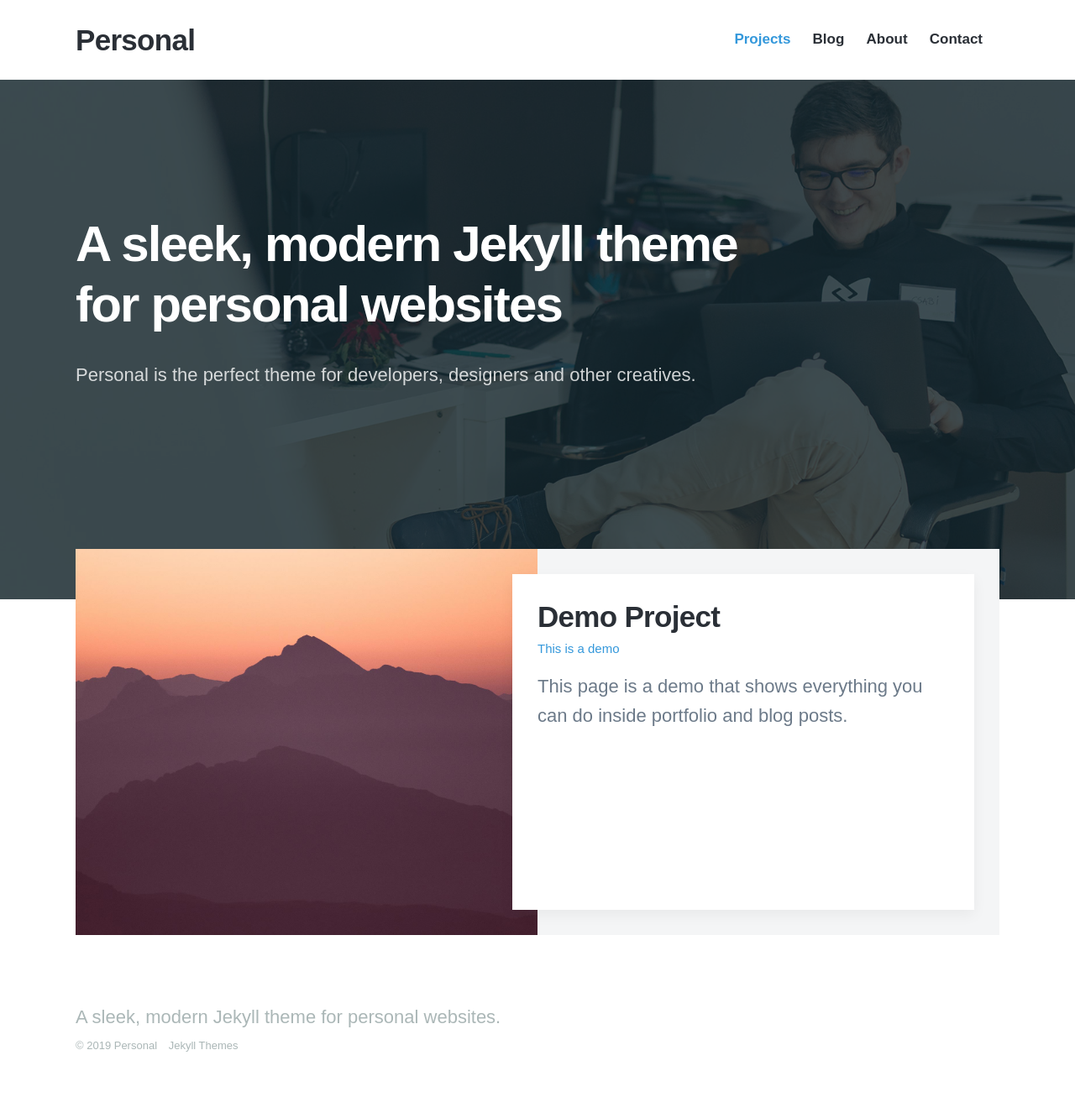
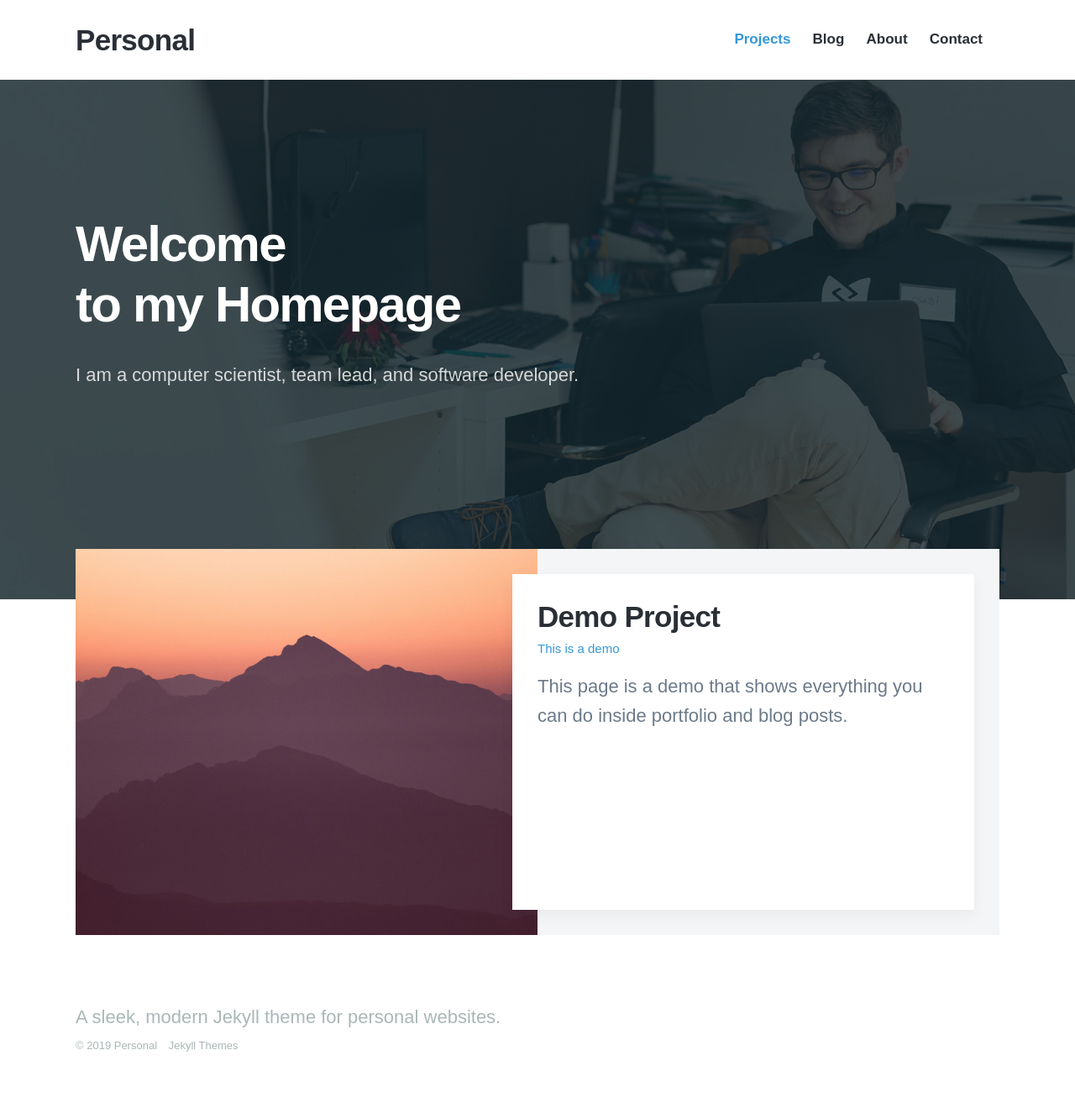
Before and after one commit to AlexPaar/alexpaar.github.io, a Jekyll site: the page built from index.html, in a window 1280 px wide. Shown: the whole page at 84% size. Built offline with Jekyll 4.4.1, drawn with Linux system fonts in a browser that asks for light colours; nearby versions of some CDN libraries; some web fonts are replaced.

Commit message:
Create welcome message

```diff
--- a/index.html
+++ b/index.html
@@ -13,9 +13,9 @@ featured_image: /images/demo/home.jpg
 
 	<div class="wrap">
 
-		<h1>A sleek, modern Jekyll theme
-		for personal websites</h1>
-		<p>Personal is the perfect theme for developers, designers and other creatives.</p>
+		<h1>Welcome
+		to my Homepage</h1>
+		<p>I am a computer scientist, team lead, and software developer.</p>
 
 		{% include socials.html %}
 
```
